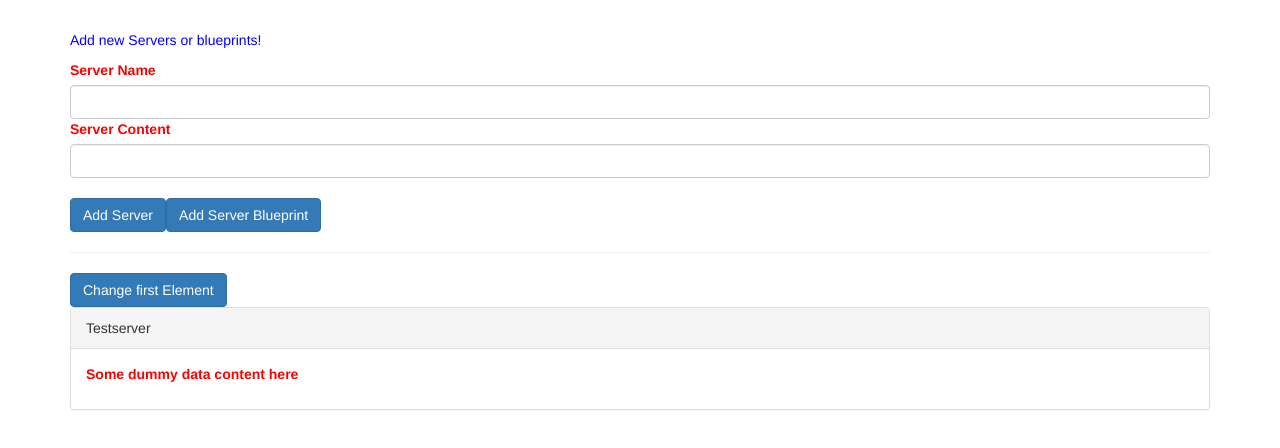
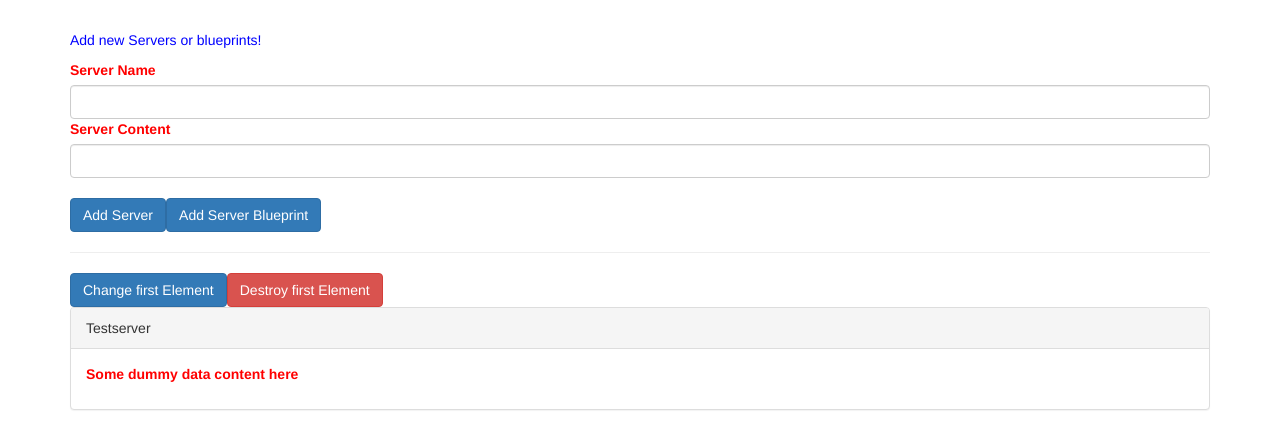
Before and after one commit to richardcalf/angular-the-complete-guide, an Angular app in the folder cmp-databinding-start/: page / in a window 1280 px wide. Shown: the top 448 px of the page. Built offline with nearby package versions, Linux system fonts and the light colour scheme.

Commit message:
section 5, video 78, lifecycle hooks, ngOnDestroy

```diff
--- a/cmp-databinding-start/src/app/app.component.html
+++ b/cmp-databinding-start/src/app/app.component.html
@@ -7,6 +7,7 @@
   <div class="row">
     <div class="col-xs-12">
       <button class="btn btn-primary" (click)="onChangeFirst()">Change first Element</button>
+      <button class="btn btn-danger" (click)="onDestroyFirst()">Destroy first Element</button>
       <app-server-element
       *ngFor="let serverElement of serverElements"
       [name]="serverElement.name">
--- a/cmp-databinding-start/src/app/app.component.ts
+++ b/cmp-databinding-start/src/app/app.component.ts
@@ -28,4 +28,8 @@ export class AppComponent {
     this.serverElements[0].name = 'Changed!';
   }
 
+  onDestroyFirst() {
+    this.serverElements.splice(0, 1);
+  }
+
 }
--- a/cmp-databinding-start/src/app/server-element/server-element.component.ts
+++ b/cmp-databinding-start/src/app/server-element/server-element.component.ts
@@ -1,4 +1,4 @@
-import { Component, OnInit, Input, ViewEncapsulation, OnChanges, SimpleChanges } from '@angular/core';
+import { Component, OnInit, Input, ViewEncapsulation, OnChanges, SimpleChanges, DoCheck, OnDestroy } from '@angular/core';
 
 @Component({
   selector: 'app-server-element',
@@ -6,7 +6,7 @@ import { Component, OnInit, Input, ViewEncapsulation, OnChanges, SimpleChanges }
   styleUrls: ['./server-element.component.css'],
   encapsulation: ViewEncapsulation.None
 })
-export class ServerElementComponent implements OnInit, OnChanges {
+export class ServerElementComponent implements OnInit, OnChanges, DoCheck, OnDestroy {
   @Input('srvElement') element: {type: string, name: string, content: string};
   @Input() name: string;
 
@@ -27,4 +27,8 @@ export class ServerElementComponent implements OnInit, OnChanges {
     console.log('ngDoCheck called!');
   }
 
+  ngOnDestroy(): void {
+    console.log('ngOnDestroy called!');
+  }
+
 }
```
